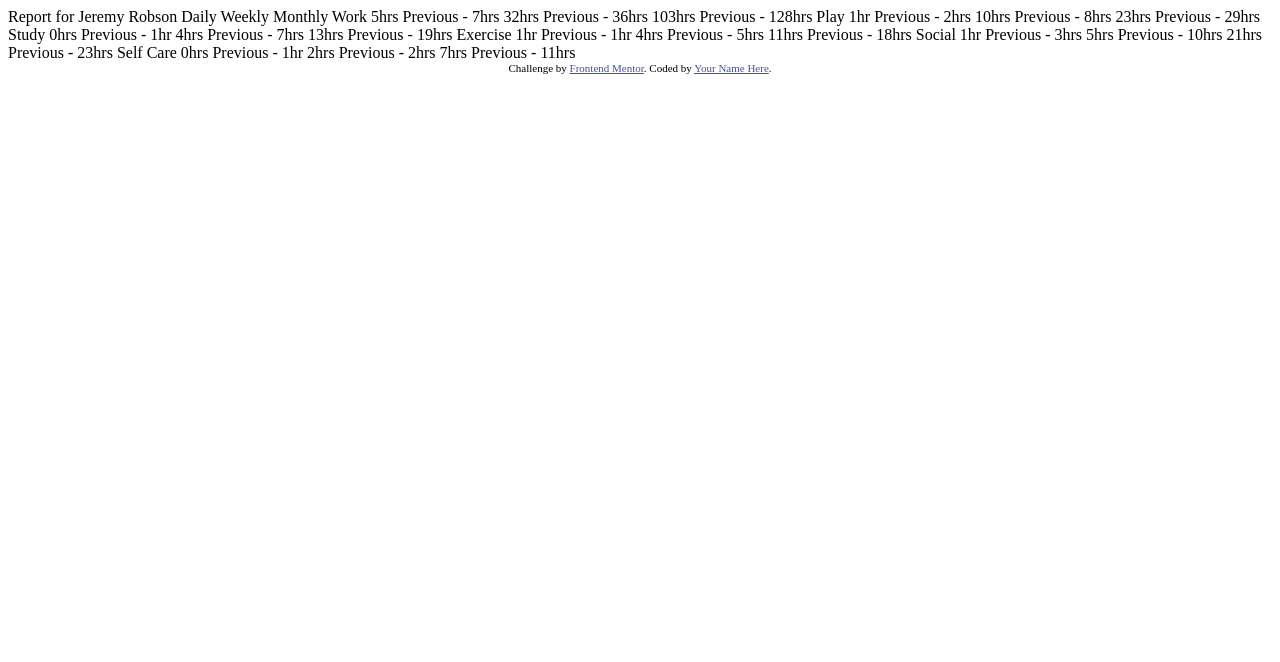
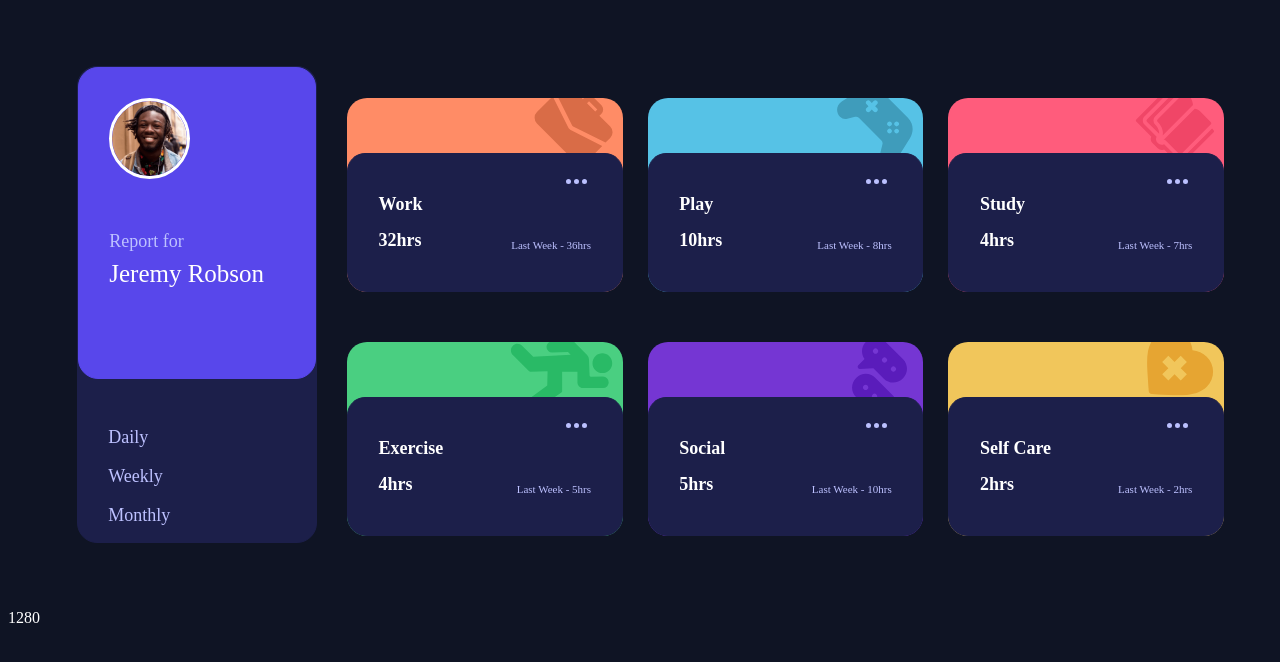
Before and after one commit to Algberaprof/time-tracking-dashboard, a plain HTML site: page index.html in a window 1280 px wide. Drawn offline with Linux system fonts and the light colour scheme.

Commit message:
Add files via upload

```diff
--- a/index.html
+++ b/index.html
@@ -1,80 +1,110 @@
 <!DOCTYPE html>
 <html lang="en">
 <head>
-  <meta charset="UTF-8">
-  <meta name="viewport" content="width=device-width, initial-scale=1.0"> <!-- displays site properly based on user's device -->
-
-  <link rel="icon" type="image/png" sizes="32x32" href="./images/favicon-32x32.png">
-
-  <title>Frontend Mentor | Time tracking dashboard</title>
-
-  <!-- Feel free to remove these styles or customise in your own stylesheet 👍 -->
-  <style>
-    .attribution { font-size: 11px; text-align: center; }
-    .attribution a { color: hsl(228, 45%, 44%); }
-  </style>
+    <meta charset="UTF-8">
+    <meta name="viewport" content="width=device-width, initial-scale=1.0">
+    <title>Document</title>
+    <link rel="stylesheet" href="time.css">
 </head>
 <body>
+    <div class="app">
+        <div class="pf1">
+            <div class="pfcd1">
+              <img src="./images/image-jeremy.png" alt="image-jeremy" class="pimg">
+                <div class="pfcd2">
+                 <p class="pfc1">Report for</p>
+                 <p class="pfname">Jeremy Robson</p>
+                </div>
+            </div>
+            <div class="pfd1">
+             <p class="pfc1">Daily</p>
+             <p class="pfc1">Weekly</p>
+             <p class="pfc1">Monthly</p>
+            </div>
+        </div>
+        <div class="allcnt">
+            <div class="card1">
+                <div><img src="./images/icon-work.svg" alt="icon-work" class="imgw"></div>
+                <div class="cd1">
+                     <img src="./images/icon-ellipsis.svg" alt="exe" class="imge">
+                    <div class="cd11">
+                        <div>
+                            <h2>Work</h2>
+                            <h2>32hrs</h2>
+                        </div>
+                        <p class="allsmt">Last Week - 36hrs</p>
+                    </div>
+                </div>
+            </div>
+            <div class="card2">
+                <div><img src="./images/icon-play.svg" alt="Play-icon" class="imgw"></div>
+                <div class="cd2">
+                     <img src="./images/icon-ellipsis.svg" alt="exe" class="imge">
+                    <div class="cd22">
+                        <div>
+                            <h2>Play</h2>
+                            <h2>10hrs</h2>
+                        </div>
+                        <p class="allsmt">Last Week - 8hrs</p>
+                    </div>
+                </div>
+            </div>
+            <div class="card3">
+                <div><img src="./images/icon-study.svg" alt="study-icon" class="imgw"></div>
+                <div class="cd3">
+                     <img src="./images/icon-ellipsis.svg" alt="exe" class="imge">
+                    <div class="cd33">
+                        <div>
+                            <h2>Study</h2>
+                            <h2>4hrs</h2>
+                        </div>
+                        <p class="allsmt">Last Week - 7hrs</p>
+                    </div>
+                </div>
+            </div>
+            <div class="card4">
+                <div><img src="./images/icon-exercise.svg" alt="icon-exercise" class="imgex"></div>
+                <div class="cd4">
+                     <img src="./images/icon-ellipsis.svg" alt="exe" class="imge">
+                    <div class="cd44">
+                        <div>
+                            <h2>Exercise</h2>
+                            <h2>4hrs</h2>
+                        </div>
+                        <p class="allsmt">Last Week - 5hrs</p>
+                    </div>
+                </div>
+            </div>
+            <div class="card5">
+                <div><img src="./images/icon-social.svg" alt="Social-icon" class="imgw"></div>
+                <div class="cd5">
+                     <img src="./images/icon-ellipsis.svg" alt="exe" class="imge">
+                    <div class="cd55">
+                        <div>
+                            <h2>Social</h2>
+                            <h2>5hrs</h2>
+                        </div>
+                        <p class="allsmt">Last Week - 10hrs</p>
+                    </div>
+                </div>
+            </div>
+            <div class="card6 ">
+                <div><img src="./images/icon-self-care.svg" alt="icon-self-care" class="imgw"></div>
+                <div class="cd6">
+                     <img src="./images/icon-ellipsis.svg" alt="exe" class="imge">
+                    <div class="cd66">
+                        <div>
+                            <h2>Self Care</h2>
+                            <h2>2hrs</h2>
+                        </div>
+                        <p class="allsmt">Last Week - 2hrs</p>
+                    </div>
+                </div>
+            </div>
+        </div>
+    </div>
 
-  Report for
-  Jeremy Robson
-
-  Daily
-  Weekly
-  Monthly
-
-  Work
-  5hrs <!-- daily -->
-  Previous - 7hrs <!-- daily -->
-  32hrs <!-- weekly -->
-  Previous - 36hrs <!-- weekly -->
-  103hrs <!-- monthly -->
-  Previous - 128hrs <!-- monthly -->
-
-  Play
-  1hr <!-- daily -->
-  Previous - 2hrs <!-- daily -->
-  10hrs <!-- weekly -->
-  Previous - 8hrs <!-- weekly -->
-  23hrs <!-- monthly -->
-  Previous - 29hrs <!-- monthly -->
-
-  Study
-  0hrs <!-- daily -->
-  Previous - 1hr <!-- daily -->
-  4hrs <!-- weekly -->
-  Previous - 7hrs <!-- weekly -->
-  13hrs <!-- monthly -->
-  Previous - 19hrs <!-- monthly -->
-
-  Exercise
-  1hr <!-- daily -->
-  Previous - 1hr <!-- daily -->
-  4hrs <!-- weekly -->
-  Previous - 5hrs <!-- weekly -->
-  11hrs <!-- monthly -->
-  Previous - 18hrs <!-- monthly -->
-
-  Social
-  1hr <!-- daily -->
-  Previous - 3hrs <!-- daily -->
-  5hrs <!-- weekly -->
-  Previous - 10hrs <!-- weekly -->
-  21hrs <!-- monthly -->
-  Previous - 23hrs <!-- monthly -->
-
-  Self Care
-  0hrs <!-- daily -->
-  Previous - 1hr <!-- daily -->
-  2hrs <!-- weekly -->
-  Previous - 2hrs <!-- weekly -->
-  7hrs <!-- monthly -->
-  Previous - 11hrs <!-- monthly -->
-
-
-  <div class="attribution">
-    Challenge by <a href="https://www.frontendmentor.io?ref=challenge" target="_blank">Frontend Mentor</a>.
-    Coded by <a href="#">Your Name Here</a>.
-  </div>
+    <div id="test" style="color: white;"></div>
+    <script src="./testfile.js">    </script>
 </body>
 </html>
```
